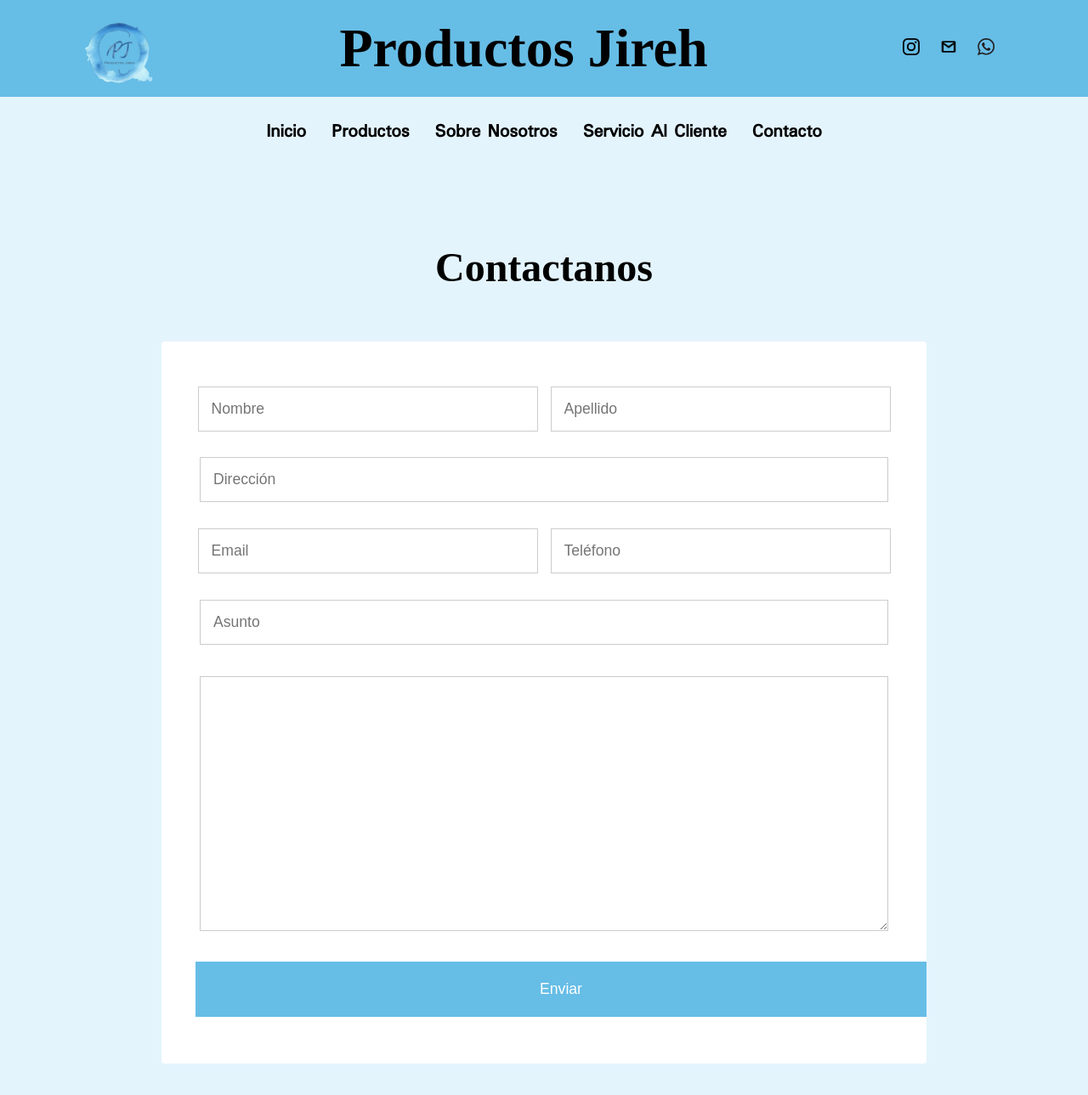
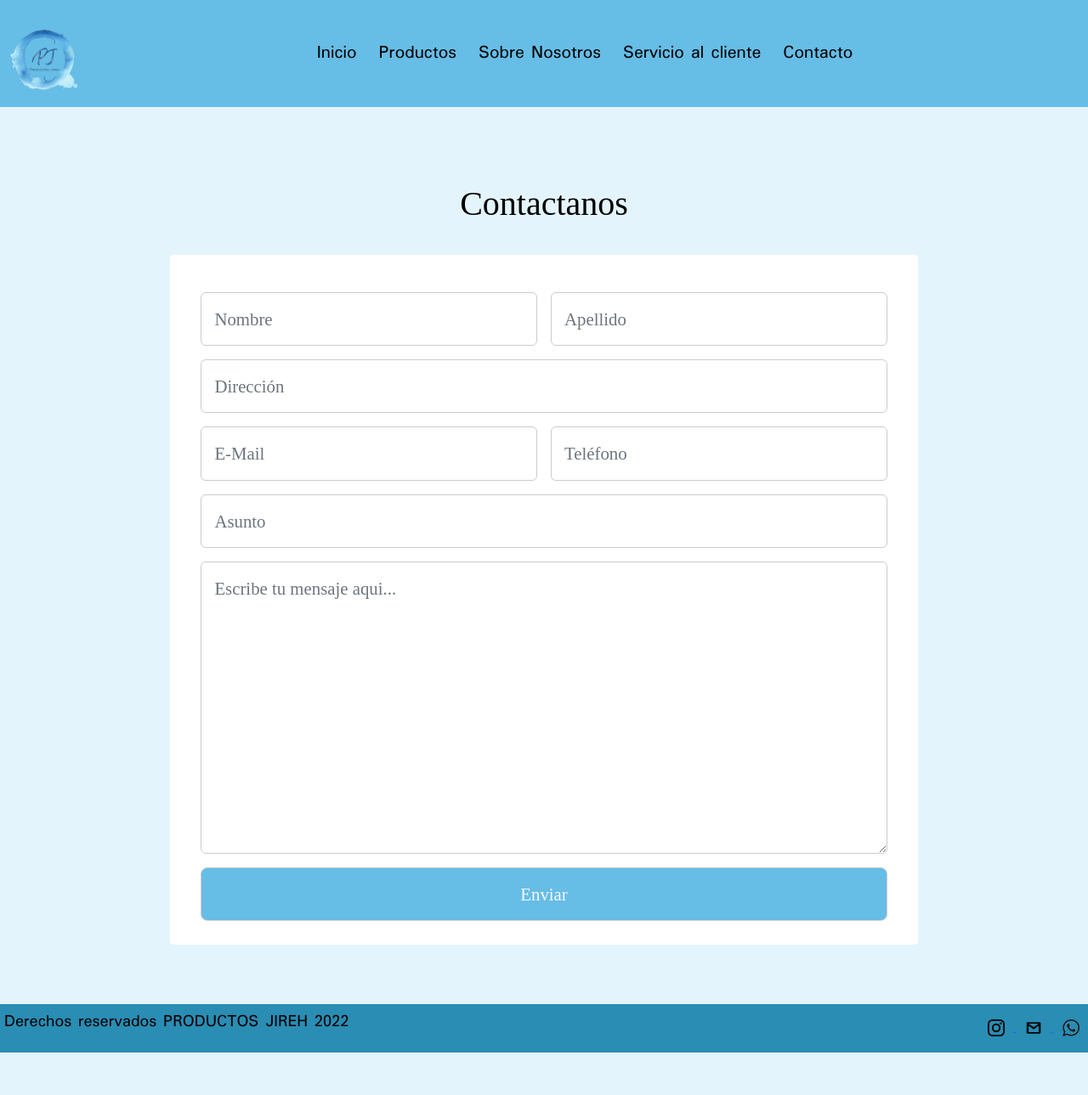
Before and after one commit to MCandia12/PreEntrega3-Candia, a plain HTML site: page pages/contacto.html in a window 1280 px wide. Shown: the top 1289 px of the page at 85% size. After the commit the page ends 1239 px from the top, so only its background shows below. Drawn offline with nearby package versions, Linux system fonts and the light colour scheme.

Commit message:
Contacto Responsive

```diff
--- a/pages/contacto.html
+++ b/pages/contacto.html
@@ -5,49 +5,59 @@
     <meta http-equiv="X-UA-Compatible" content="IE=edge">
     <meta name="viewport" content="width=device-width, initial-scale=1.0">
     <link rel="icon" href="../assets/img/logo.png">
+    <!-- CSS only -->
+    <link href="https://cdn.jsdelivr.net/npm/bootstrap@5.2.1/dist/css/bootstrap.min.css" rel="stylesheet" integrity="sha384-iYQeCzEYFbKjA/T2uDLTpkwGzCiq6soy8tYaI1GyVh/UjpbCx/TYkiZhlZB6+fzT" crossorigin="anonymous">
     <link rel="stylesheet" href="../style/estilo.css">
     <title>Contactanos</title>
 </head>
 
-<body>
-
-    <header>
-
-        <div class="logo">
-            <img  src="../assets/img/logo.png" alt="Logo">
-        </div>
-
-        <div class="titulo">
-            <h1>Productos Jireh</h1>
-        </div>
-
-        <div class="redes">
-
-            <a href="https://www.instagram.com/pdjireh/?hl=en"><img src="../assets/img/instagram-logo.png" width="50px" alt="Cuadradito de Instagram"></a>
+<body class="body-contacto">
 
 
-            <a href="https://mail.google.com/mail/u/0/?tab=rm&ogbl#inbox?compose=jrjtXLFVCCTFMlMfqvjdPMNRRZBJFwkxVQpgznXLqxlskkPVTKhLFMQXDxJnFTgCJfCBsbCN"><img src="../assets/img/gmail-logo.png" width="50px" alt="Cuadradito de Gmail"></a>
+        <nav class="menu-nav navbar navbar-expand-lg container-fluid">
 
+            <div class="container-fluid">
+                <a class="navbar-brand logo" href="../index.html"><img src="../assets/img/logo.png" alt=""></a>
 
-            <a href="https://wa.me/5491125137543"><img src="../assets/img/whatsapp-logo.png" width="50px" alt="Cuadradito de whatsapp"></a>
+                <button class="navbar-toggler" type="button" data-bs-toggle="collapse" data-bs-target="#navbarNav" aria-controls="navbarNav" aria-expanded="false" aria-label="Toggle navigation">
+                <span class="navbar-toggler-icon"></span>
+                </button>
 
-        </div>
+                <div class="collapse navbar-collapse text-center" id="navbarNav">
 
-    </header>
+                    <ul class="p-6 navbar-nav m-auto">
 
-    <nav>
-        <ul class="menu">
-            <li class="item"><a href="../index.html">Inicio</a></li>
-            <li class="item"><a href="./productos.html">Productos</a></li>
-            <li class="item"><a href="./sobre_nosotros.html">Sobre Nosotros</a></li>
-            <li class="item"><a href="./servicio_al_cliente.html">Servicio Al Cliente</a></li>
-            <li class="item"><a href="./contacto.html">Contacto</a></li>
-        </ul>
-    </nav>
+                        <li class="nav-item">
+                         <a class="nav-link" href="../index.html">Inicio</a>
+                        </li>
+
+                        <li class="nav-item">
+                            <a class="nav-link" href="./productos.html">Productos</a>
+                        </li>
+
+                        <li class="nav-item">
+                            <a class="nav-link" href="./sobre_nosotros.html">Sobre Nosotros</a>
+                        </li>
+
+                        <li class="nav-item">
+                            <a class="nav-link" href="./servicio_al_cliente.html"">Servicio al cliente</a>
+                        </li>
+
+                        <li class="nav-item">
+                            <a class="nav-link" href="./contacto.html" >Contacto</a>
+                        </li>
+
+                    </ul>
+
+                </div>
+
+            </div>
+
+        </nav>
 
     <main>
 
-        <div class="subtitulo">
+        <div class="subtitulo-contacto">
 
             <h1>
             Contactanos
@@ -55,41 +65,40 @@
 
         </div>
 
-        <div class="caja_formulario2">
+        <div class="container-fluid">
 
-            <form action="" class="formulario2">
+            <form action="" class="caja_formulario2 row g-3 mt-3">
 
-                <div class="nombre2">
-                    <input type="text" name="name" placeholder="Nombre" class="campo" required>
+                <div class="col-lg-6 col-md-6 col-xs-12">
+                    <input type="text" class="form-control campo" placeholder="Nombre" required>
                 </div>
 
-                <div class="apellido2">
-                    <input type="text" name="apellido" placeholder="Apellido" class="campo" required>
+                <div class="col-lg-6 col-md-6 col-xs-12">
+                    <input type="text" class="form-control campo" placeholder="Apellido" required>
                 </div>
 
-                <div class="direccion">
-                    <input type="text" name="direccion" placeholder="Dirección" class="campo">
+                <div class="col-12 col-md-12 col-xs-12">
+                    <input type="text" class="form-control campo" placeholder="Dirección">
                 </div>
 
-                <div class="email2">
-                    <input type="email" name="email" placeholder="Email" required class="campo" required>
+                <div class="col-lg-6 col-md-6 col-xs-12">
+                    <input type="email" class="form-control campo" placeholder="E-Mail" required>
                 </div>
 
-                <div class="telefono">
-                    <input type="number" name="numero" placeholder="Teléfono" required class="campo">
+                <div class="col-lg-6 col-md-6 col-xs-12">
+                    <input type="number" class="form-control campo" placeholder="Teléfono">
                 </div>
 
-                <div class="asunto">
-                    <input type="text" name="asunto" placeholder="Asunto" class="campo">
+                <div class="col-lg-12 col-md-12 col-xs-12">
+                    <input type="text" class="form-control campo" placeholder="Asunto" required>
                 </div>
 
-                <div class="textarea2">
-                    <textarea name="mensaje" cols="30" rows="10" placeholder="Escribenos tu mensaje aqui..." required class="campo">
-                    </textarea>
+                <div class="col-lg-12 col-md-12 col-xs-12">
+                    <textarea name="mensaje" id="" cols="30" rows="10" placeholder="Escribe tu mensaje aqui..." class="form-control campo" required></textarea>
                 </div>
 
-                <div class="enviar2">
-                    <input type="submit" value="Enviar">
+                <div class="col-lg-12 col-md-12 col-xs-12 text-center d-grid gap-2">
+                    <button type="submit" class="btn btn-primary btn-lg campo text-light">Enviar</button>
                 </div>
 
             </form>
@@ -108,17 +117,17 @@
 
         <div class="redes">
 
-            <a href="https://www.instagram.com/pdjireh/?hl=en">
+            <a href="https://www.instagram.com/pdjireh/?hl=en" target="_blank">
                 <img src="../assets/img/instagram-logo.png" width="50px" alt="Cuadradito de Instagram">
             </a>
 
 
-            <a href="https://mail.google.com/mail/u/0/?tab=rm&ogbl#inbox?compose=jrjtXLFVCCTFMlMfqvjdPMNRRZBJFwkxVQpgznXLqxlskkPVTKhLFMQXDxJnFTgCJfCBsbCN">
+            <a href="https://mail.google.com/mail/u/0/?tab=rm&ogbl#inbox?compose=jrjtXLFVCCTFMlMfqvjdPMNRRZBJFwkxVQpgznXLqxlskkPVTKhLFMQXDxJnFTgCJfCBsbCN" target="_blank">
                 <img src="../assets/img/gmail-logo.png" width="50px" alt="Cuadradito de Gmail">
             </a>
 
 
-            <a href="https://wa.me/5491125137543">
+            <a href="https://wa.me/5491125137543" target="_blank">
                 <img src="../assets/img/whatsapp-logo.png" width="50px" alt="Cuadradito de whatsapp">
             </a>
 
@@ -126,5 +135,7 @@
 
     </footer>
 
+    <!-- JavaScript Bundle with Popper -->
+    <script src="https://cdn.jsdelivr.net/npm/bootstrap@5.2.1/dist/js/bootstrap.bundle.min.js" integrity="sha384-u1OknCvxWvY5kfmNBILK2hRnQC3Pr17a+RTT6rIHI7NnikvbZlHgTPOOmMi466C8" crossorigin="anonymous"></script>
 </body>
 </html>
--- a/style/estilo.css
+++ b/style/estilo.css
@@ -317,6 +317,8 @@ input, textarea{
 .campo{
     border: solid 1.4px #ccc;
     padding: 15px;
+    font-size: 1.3rem;
+    color: black;
 }
 
 .textarea1 textarea{
@@ -357,117 +359,32 @@ input, textarea{
 
 /* Contacto.html */
 
+.menu-nav{
+    background-color: #66bde6;
+}
+
+.nav-item a{
+    color: black;
+    font-size: 1.4rem;
+}
+
+.container{
+    background-color: white;
+    border-radius: 10px;
+    margin-bottom: 80px;
+}
+
 .caja_formulario2{
     background-color: white;
     align-items: center;
-    width: 900px;
-    height: 850px;
+    width: 70%;
     border-radius: 4px;
     font-size: 1.1rem;
-    padding: 40px;
-    margin: 40px auto;
+    padding: 28px;
+    margin: auto;
+    margin-bottom: 70px;
 }
 
-.caja_formulario2 .formulario2 {
-    align-content: space-evenly;
-    text-align: center;
-    display: grid;
-    grid-template-columns: 1fr 1fr;
-    grid-template-rows: 0.1fr 0.1fr 0.1fr 0.4fr 0.8fr 0.3fr;
-    gap: 18px 10px;
-    grid-auto-flow: row;
-    grid-template-areas:
-      "nombre2 apellido2"
-      "direccion direccion"
-      "email2 telefono"
-      "asunto asunto"
-      "textarea2 textarea2"
-      "enviar2 enviar2";
+.btn{
+    background-color: #66bde6;
 }
-
-.nombre2{
-    grid-area: nombre2;
-}
-
-.apellido2{
-    grid-area: apellido2;
-}
-
-.direccion{
-    grid-area: direccion;
-}
-
-.email2{
-    grid-area: email2;
-}
-
-.telefono{
-    grid-area: telefono;
-}
-
-.asunto{
-    grid-area: asunto;
-}
-
-.textarea2{
-    grid-area: textarea2;
-}
-
-.enviar2{
-    grid-area: enviar2;
-}
-
-.nombre2 input{
-    width: 400px;
-}
-
-.apellido2 input{
-    width: 400px;
-}
-
-.direccion input{
-    width: 810px;
-}
-
-.email2 input{
-    width: 400px;
-}
-
-.telefono input{
-    width: 400px;
-}
-
-.asunto input{
-    width: 810px;
-}
-
-.textarea2 textarea{
-    min-width: 810px;
-    max-width: 810px;
-    min-height: 300px;
-    max-height: 300px;
-}
-
-.enviar2{
-    text-align: center;
-    background-color: #66bde6;
-    border-radius: 3px;
-    text-decoration: none;
-}
-
-.enviar2 input{
-    width: 860px;
-    height: 65px;
-    padding: 20px 15px;
-    color: white;
-    background-color: #66bde6;
-    cursor: pointer;
-}
-
-.enviar2 input:hover{
-    background-color: #3b6f86;
-}
-
-.enviar2 input:active{
-    background-color: #38687c;
-}
```
